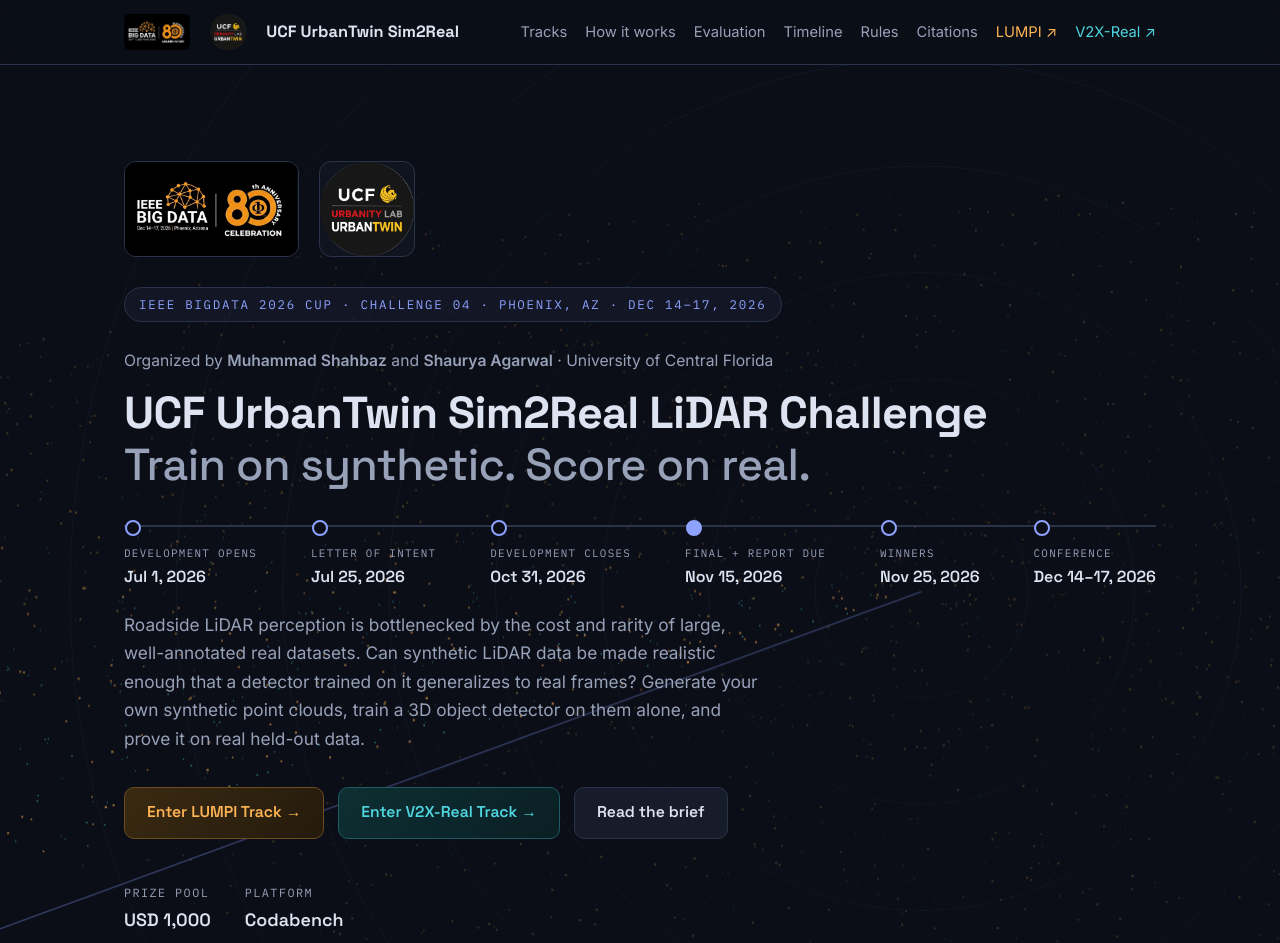
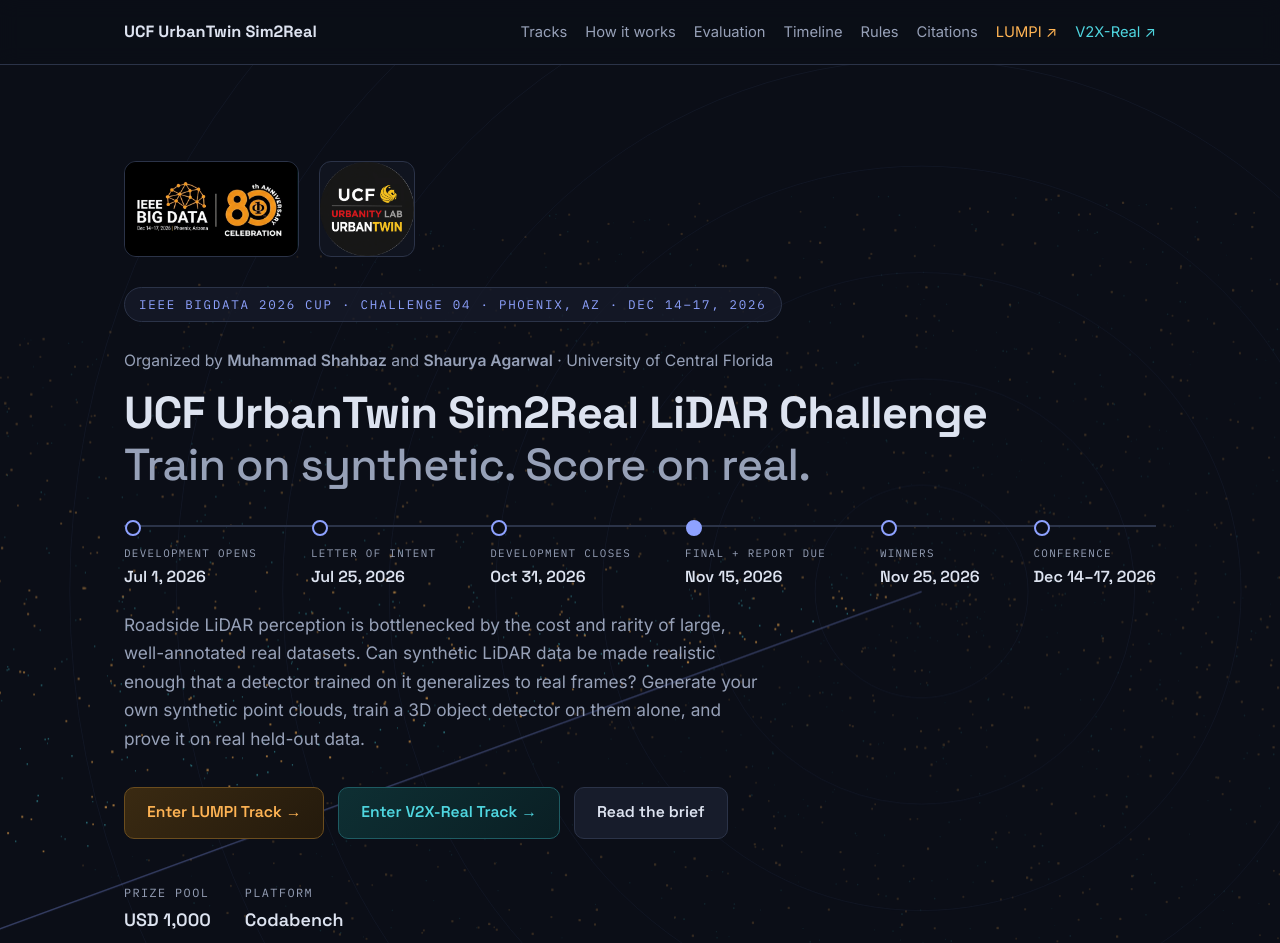
Before and after one commit to m-shahbaz-kharal/urbantwin-sim2real-challenge, a plain HTML site: page index.html in a window 1280 px wide. Shown: the top 943 px of the page. Drawn offline with Linux system fonts and the light colour scheme.

Commit message:
Nav logos only on track pages; UCF UrbanTwin favicon

```diff
--- a/index.html
+++ b/index.html
@@ -5,7 +5,7 @@
 <meta name="viewport" content="width=device-width, initial-scale=1">
 <title>UCF UrbanTwin Sim2Real LiDAR Challenge — IEEE BigData 2026 Cup | Muhammad Shahbaz &amp; Shaurya Agarwal, University of Central Florida</title>
 <meta name="description" content="Synthesize LiDAR data, train detectors on synthetic frames only, and evaluate on real held-out data. Two tracks (LUMPI, V2X-Real) at the IEEE BigData 2026 Cup, Phoenix, AZ.">
-<link rel="icon" type="image/png" href="logo.png">
+<link rel="icon" type="image/png" href="urbanity-urbantwin.png">
 <link rel="preconnect" href="https://fonts.googleapis.com">
 <link rel="preconnect" href="https://fonts.gstatic.com" crossorigin>
 <link href="https://fonts.googleapis.com/css2?family=Space+Grotesk:wght@500;600;700&family=Inter:wght@400;500;600&family=IBM+Plex+Mono:wght@400;500&display=swap" rel="stylesheet">
@@ -15,7 +15,7 @@
 
 <nav class="nav">
   <div class="nav-inner">
-    <img class="nav-logo" src="ieee-bigdata-logo.png" alt="IEEE Big Data 2026"><img class="nav-logo" src="urbanity-urbantwin.png" alt="UCF Urbanity Lab — UrbanTwin"><a class="nav-brand" href="index.html">UCF UrbanTwin&nbsp;Sim2Real</a>
+    <a class="nav-brand" href="index.html">UCF UrbanTwin&nbsp;Sim2Real</a>
     <div class="nav-links">
       <a href="#tracks">Tracks</a>
       <a href="#how">How it works</a>
```
Also changed, not shown: lumpi.html (+1 -1 lines), v2x.html (+1 -1 lines).
